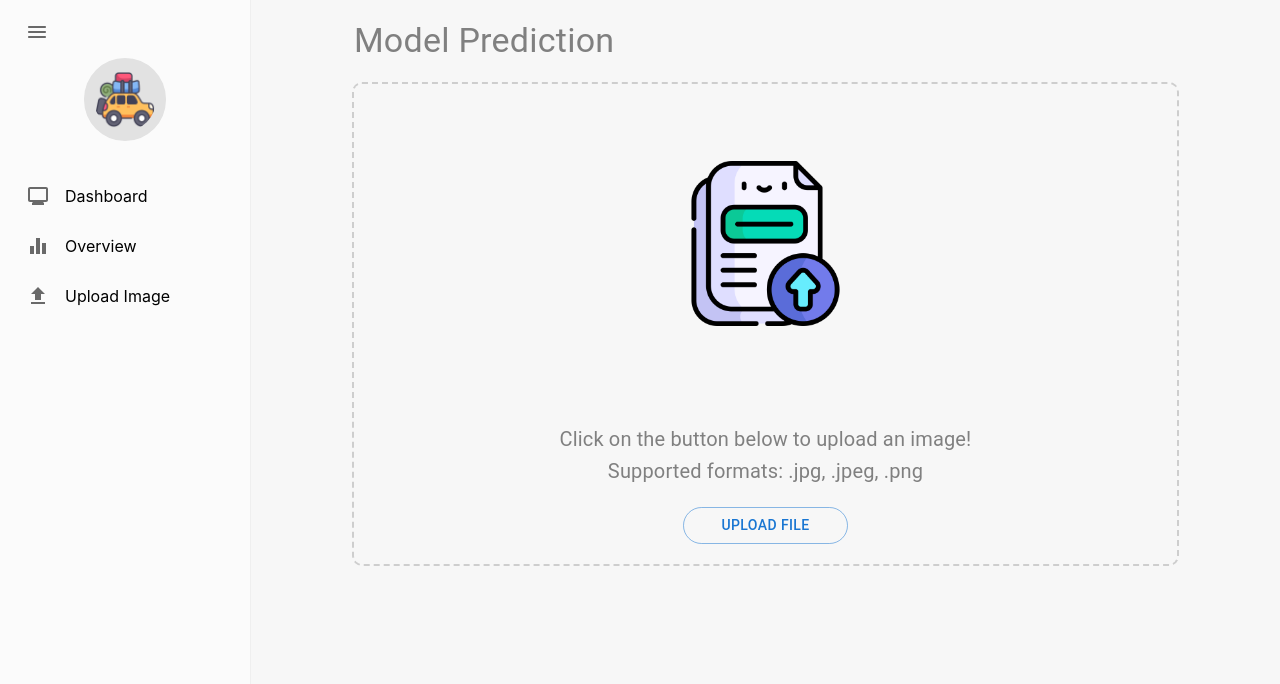
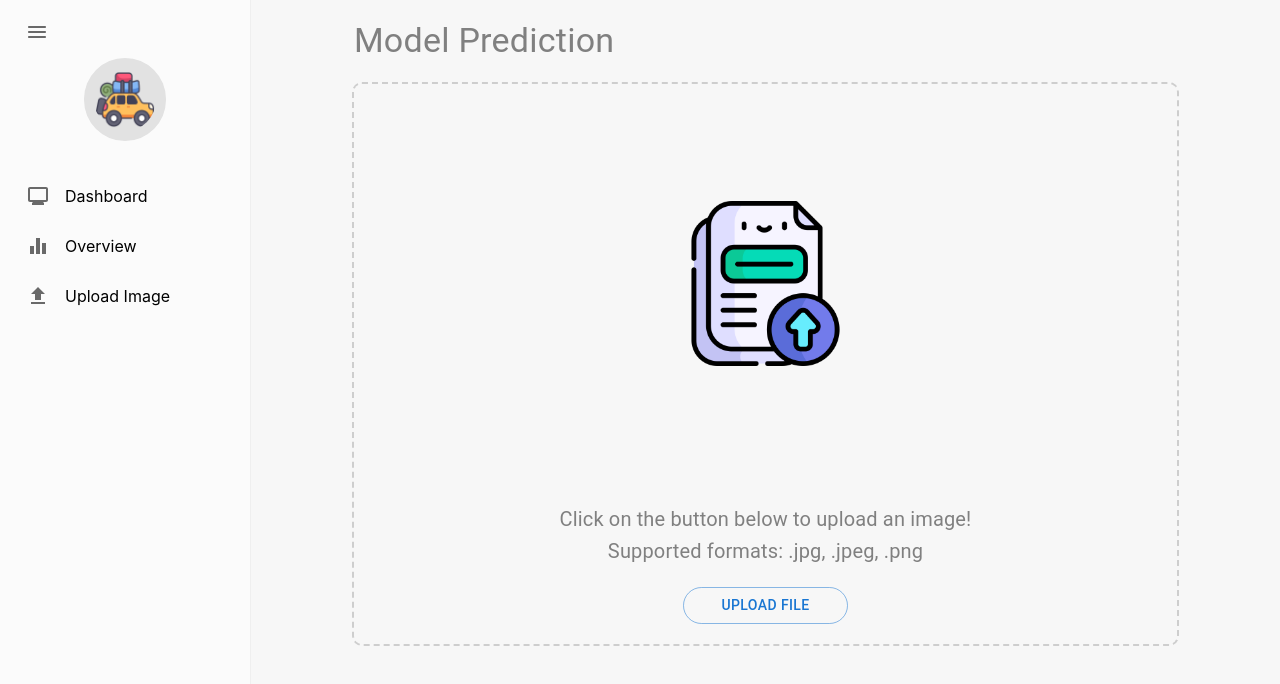
Before and after one commit to caiyinn/traffic-dashboard, a React (Create React App) app: page /upload-image in a window 1280 px wide. Shown: the top 684 px of the page. Built offline with nearby package versions, Linux system fonts and the light colour scheme; no server answers.

Commit message:
modify css of upload image to fit into the container

```diff
--- a/src/App.css
+++ b/src/App.css
@@ -33,7 +33,7 @@
   display: flex;
   flex-direction: column;
   width: 80%;
-  height: 60%;
+  height: 70%;
   border: 2px dashed rgb(206, 206, 206);
   border-radius: 10px;
   margin: 20px auto;
--- a/src/components/UploadImage.jsx
+++ b/src/components/UploadImage.jsx
@@ -82,7 +82,9 @@ const UploadImage = () => {
 
     const HandleImageDisplay = () => {
         if (image && !imageLoading) {
-            return <img src={image.dataUrl} style={{marginTop:"40px", width:"85%", height:"75%",  margin:"auto"}} />
+            return (
+                    <img src={image.dataUrl} style={{display:"flex", maxWidth:"85%",  height:"75%", margin:"30px auto"}}/>
+            )
         }
         else if (image && imageLoading && loading && !error) {
             return (
@@ -92,12 +94,12 @@ const UploadImage = () => {
             )
         }
         else if (image && imageLoading && !loading && !error) {
-            return <div style={{marginTop:"40px", width:"85%", height:"75%",  margin:"auto", backgroundColor:"grey"}} />
+            return <div style={{marginTop:"40px", maxWidth:"85%", height:"75%",  margin:"auto", backgroundColor:"grey"}} />
         }
         else if (error) {
             return (
                 <>
-                    <img src={problem} style={{width:"20%", margin:"auto"}} />
+                    <img src={problem} style={{maxWidth:"20%", margin:"auto"}} />
                     <Typography variant="h6" style={{color:"red", fontWeight:"normal", fontSize:"25px", margin:" 10px auto"}}>
                         Error in uploading image. Please try again.
                     </Typography>
@@ -105,7 +107,7 @@ const UploadImage = () => {
             )
         }
         else {
-            return <img src={upload} style={{width:"20%", display: "flex", margin:"auto"}} />
+            return <img src={upload} style={{maxWidth:"20%", display: "flex", margin:"auto"}} />
         }
     }
 
```
Also changed, not shown: 1 other file (tests, documents, lock files or other folders).
